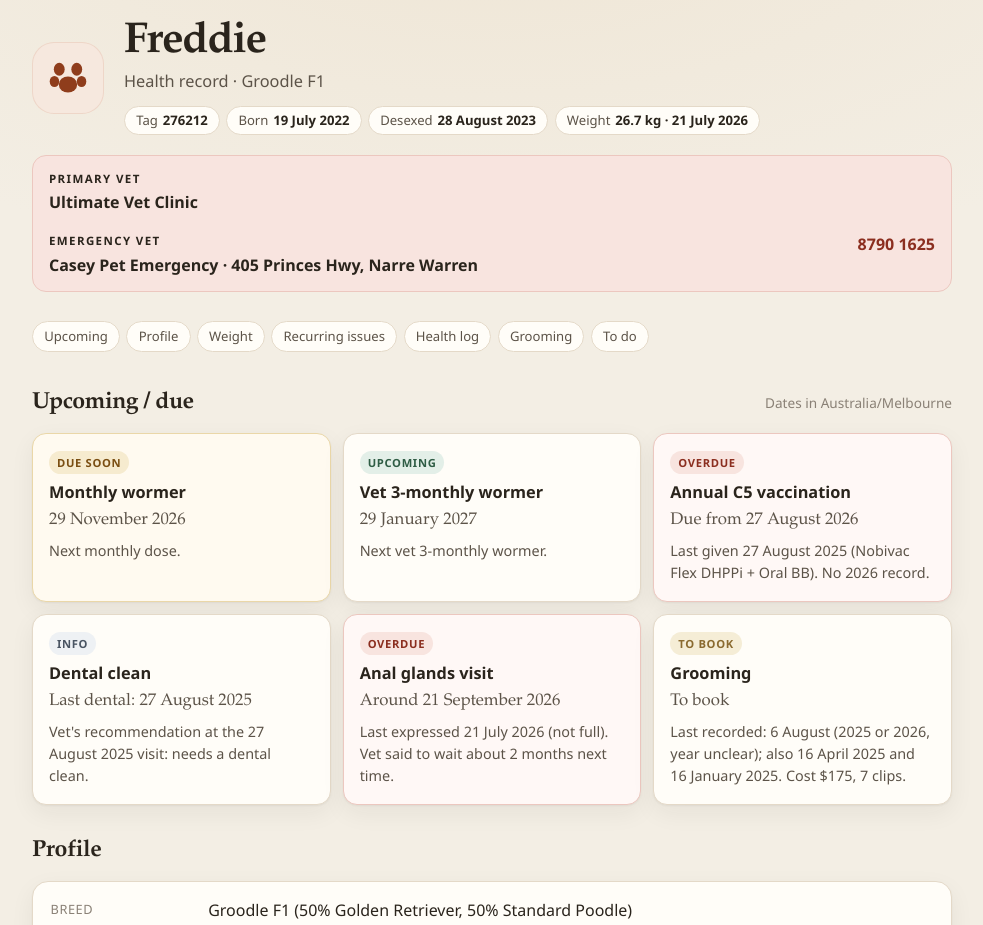
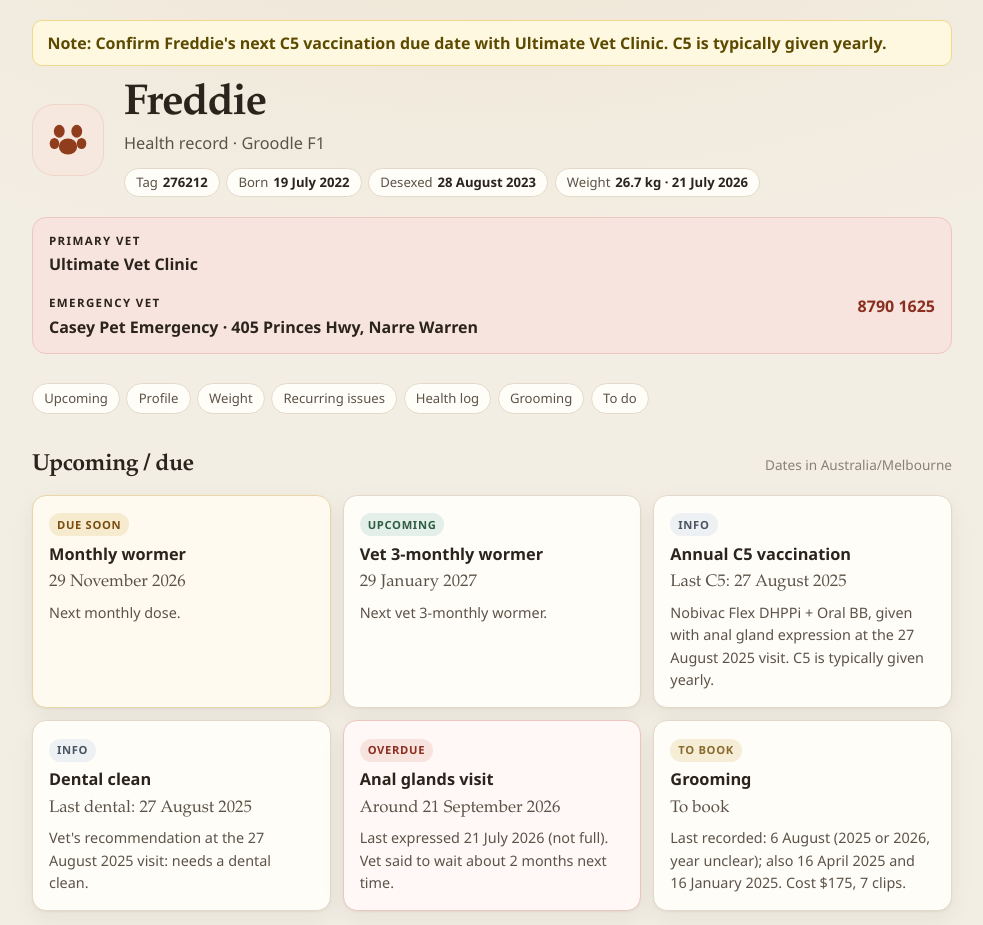
Before and after one commit to bobbyboy14/freddie-health, a plain HTML site: page index.html in a window 1280 px wide. Shown: the top 925 px of the page, without its empty margins (148-1131 px from the left). Drawn offline with Linux system fonts and the light colour scheme.

Commit message:
C5: info only; add top note to confirm next C5 with Ultimate Vet Clinic

```diff
--- a/index.html
+++ b/index.html
@@ -464,10 +464,11 @@ const RECORD = {
     },
     {
       title: "Annual C5 vaccination",
-      due: "2026-08-27",
-      dueDisplay: "Due from 27 August 2026",
-      note: "Last given 27 August 2025 (Nobivac Flex DHPPi + Oral BB). No 2026 record.",
-      kind: "scheduled"
+      // noStatus: show as information only, no overdue/due badge
+      noStatus: true,
+      dueDisplay: "Last C5: 27 August 2025",
+      note: "Nobivac Flex DHPPi + Oral BB, given with anal gland expression at the 27 August 2025 visit. C5 is typically given yearly.",
+      kind: "info"
     },
     {
       title: "Dental clean",
@@ -783,6 +784,7 @@ const RECORD = {
 </script>
 
 <div class="wrap">
+  <p class="top-note" style="background:#fff8e1;border:1px solid #f0d98a;color:#5c4a00;border-radius:10px;padding:.6rem .9rem;margin:0 0 1rem;font-weight:600">Note: Confirm Freddie's next C5 vaccination due date with Ultimate Vet Clinic. C5 is typically given yearly.</p>
   <header class="hero">
     <div class="mark" aria-hidden="true">
       <svg viewBox="0 0 48 48" fill="currentColor" xmlns="http://www.w3.org/2000/svg">
```
